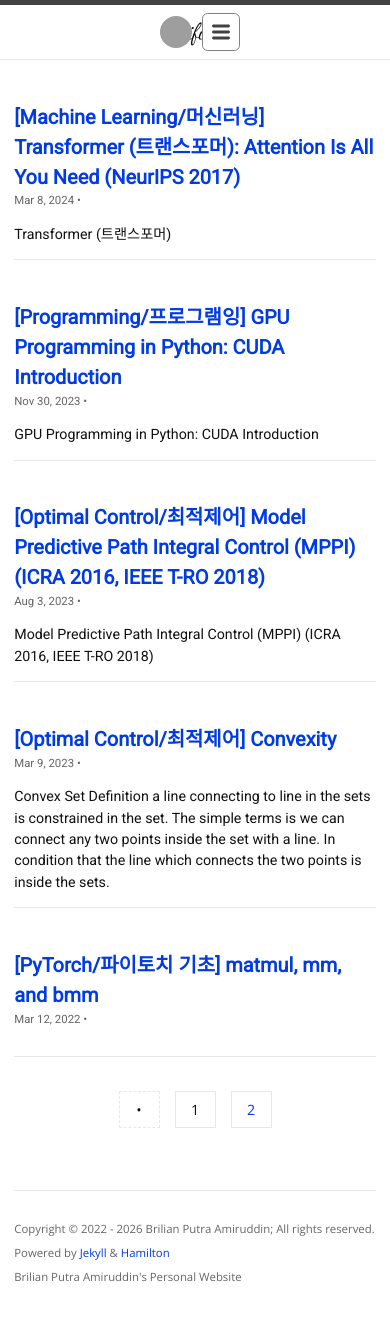
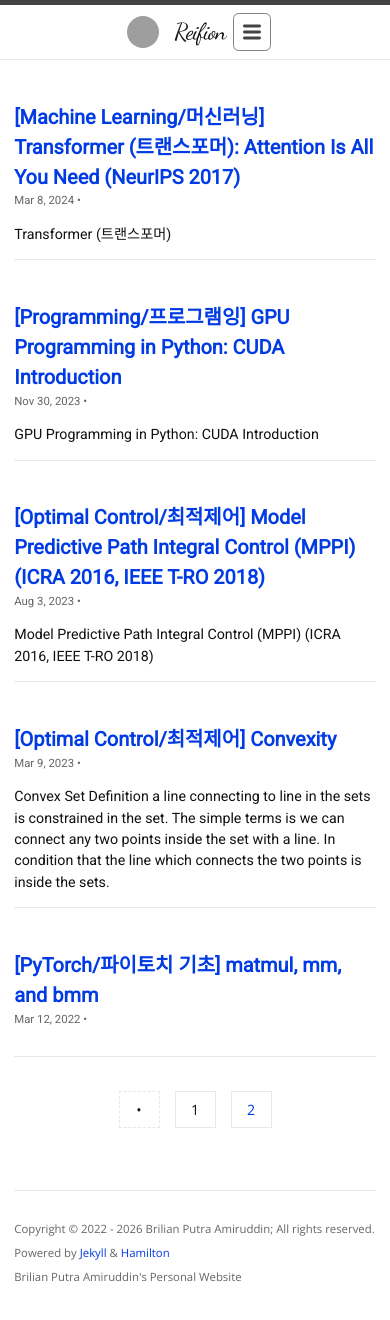
Before and after one commit to brilianputraa/brilianamiruddin.github.io, a Jekyll site: the page built from index.html, in a window 390 px wide. Built offline with Jekyll 4.4.1, drawn with Linux system fonts in a browser that asks for light colours; some web fonts are replaced; the list of posts is cut into pages by our own code; comment, search, counter and statistics services are not loaded; grey boxes are pictures that could not be loaded.

Commit message:
Fix mobile header layout: Profile LEFT, Title CENTER, Menu RIGHT
- Use flexbox with order property for clean positioning
- Profile button opens sidebar drawer from left
- Hamburger menu on right for navigation
- Title centered between them
- Sidebar: 260px width, smooth slide animation
- Close via X icon, backdrop click, or Escape key

Co-Authored-By: Claude Opus 4.7 <noreply@anthropic.com>

```diff
--- a/_includes/header.html
+++ b/_includes/header.html
@@ -38,44 +38,35 @@
       button.setAttribute('aria-expanded', 'false');
     }
 
-    // Close sidebar when nav menu opens
     document.addEventListener('DOMContentLoaded', function() {
       const navTrigger = document.getElementById("nav-trigger");
       if (navTrigger) {
         navTrigger.addEventListener('change', function() {
-          if (this.checked) {
-            closeSidebar();
-          }
+          if (this.checked) closeSidebar();
         });
       }
 
-      // Close sidebar on backdrop click
       const backdrop = document.getElementById("sidebar-backdrop");
       if (backdrop) {
         backdrop.addEventListener('click', closeSidebar);
       }
 
-      // Close sidebar on escape key
       document.addEventListener('keydown', function(e) {
-        if (e.key === 'Escape') {
-          closeSidebar();
-        }
+        if (e.key === 'Escape') closeSidebar();
       });
     });
   </script>
 
-  <!-- Backdrop for sidebar (mobile only) -->
   <div id="sidebar-backdrop" class="sidebar-backdrop"></div>
 
-  <button class="site-sidebar-button" onclick="clickSidebarButton()" aria-label="Toggle sidebar menu" aria-expanded="false">
+  <button class="site-sidebar-button" onclick="clickSidebarButton()" aria-label="Toggle profile sidebar" aria-expanded="false">
     {%- if site.avatar contains "://" -%}
       {%- assign avatar = site.avatar -%}
     {%- else -%}
       {%- assign avatar = site.avatar | relative_url -%}
     {%- endif %}
-    <img src="{{ avatar }}" alt="Menu" class="sidebar-avatar">
-    <!-- Close icon (SVG) -->
-    <svg class="close-icon" viewBox="0 0 24 24" fill="none" xmlns="http://www.w3.org/2000/svg">
+    <img src="{{ avatar }}" alt="Profile" class="sidebar-avatar">
+    <svg class="close-icon" viewBox="0 0 24 24" fill="none" stroke="currentColor" stroke-width="2" stroke-linecap="round">
       <line x1="18" y1="6" x2="6" y2="18"></line>
       <line x1="6" y1="6" x2="18" y2="18"></line>
     </svg>
--- a/_sass/hamilton/custom-styles.scss
+++ b/_sass/hamilton/custom-styles.scss
@@ -304,73 +304,58 @@
 }
 
 // ============================================
-// MOBILE SIDEBAR REDESIGN
-// Modern drawer-style sidebar with smooth UX
+// MOBILE HEADER & SIDEBAR REDESIGN
+// Clean layout: Profile LEFT | Title CENTER | Menu RIGHT
 // ============================================
-
-// Profile avatar - becomes menu trigger on mobile
-.sidebar-avatar {
-  width: 32px;
-  height: 32px;
-  border-radius: 50%;
-  object-fit: cover;
-  transition: transform 0.3s cubic-bezier(0.34, 1.56, 0.64, 1);
-}
 
 // Mobile-specific styles
 @media (max-width: 600px) {
-  // Header container - clean minimal look
-  .site-header .wrapper {
-    display: flex;
-    align-items: center;
-    justify-content: space-between;
-    padding: 0 12px;
-    height: 54px;
-    position: relative;
+  // HEADER LAYOUT - Flexbox for clean positioning
+  .site-header {
+    .wrapper {
+      display: flex;
+      align-items: center;
+      justify-content: space-between;
+      padding: 0 12px;
+      height: 54px;
+      position: relative;
+      gap: 8px;
+    }
   }
 
-  // Sidebar toggle button - left aligned, clean
+  // PROFILE BUTTON - LEFT side (opens sidebar)
   .site-sidebar-button {
     position: relative;
     left: 0;
     top: 0;
     transform: none;
-    padding: 8px;
+    order: 1;
+    padding: 6px;
     margin: 0;
     background: transparent;
     border: none;
     cursor: pointer;
     z-index: 110;
-    display: flex;
-    align-items: center;
-    justify-content: center;
+    flex-shrink: 0;
 
     img.sidebar-avatar {
       width: 32px;
       height: 32px;
       border-radius: 50%;
       border: 2px solid transparent;
-      transition: all 0.3s cubic-bezier(0.34, 1.56, 0.64, 1);
+      transition: transform 0.2s ease;
     }
 
     // Close icon (shown when sidebar open)
     .close-icon {
       display: none;
-      width: 24px;
-      height: 24px;
-      stroke: var(--text-color, #333);
-      stroke-width: 2;
+      width: 20px;
+      height: 20px;
     }
 
-    // When sidebar is expanded
     &[aria-expanded="true"] {
-      img.sidebar-avatar {
-        transform: scale(0);
-        opacity: 0;
-      }
-      .close-icon {
-        display: block;
-      }
+      img.sidebar-avatar { display: none; }
+      .close-icon { display: block; }
     }
 
     &:focus {
@@ -380,40 +365,39 @@
     }
   }
 
-  // Site title - centered
+  // SITE TITLE - CENTER
   .site-title {
-    position: absolute;
-    left: 50%;
-    transform: translateX(-50%);
+    order: 2;
+    flex: 1;
+    text-align: center;
     margin: 0;
+    float: none;
+    position: relative;
+    left: 0;
+    transform: none;
   }
 
-  // Navigation - right aligned
+  // NAV MENU - RIGHT side (hamburger)
   .site-nav {
+    order: 3;
     position: relative;
     top: 0;
     right: 0;
-    margin-right: 0;
+    flex-shrink: 0;
   }
 
-  // BACKDROP - blur effect when sidebar open
+  // BACKDROP
   .sidebar-backdrop {
     position: fixed;
     top: 54px;
     left: 0;
     right: 0;
     bottom: 0;
-    background: rgba(0, 0, 0, 0.3);
-    backdrop-filter: blur(4px);
-    -webkit-backdrop-filter: blur(4px);
+    background: rgba(0, 0, 0, 0.4);
     z-index: 99;
     opacity: 0;
     visibility: hidden;
-    transition: opacity 0.3s ease, visibility 0.3s ease;
-
-    &:active {
-      cursor: pointer;
-    }
+    transition: opacity 0.25s ease, visibility 0.25s ease;
   }
 
   .sidebar-backdrop.visible {
@@ -421,222 +405,121 @@
     visibility: visible;
   }
 
-  // SIDEBAR DRAWER - slides in from left
+  // SIDEBAR DRAWER - slides from left
   .site-sidebar {
     position: fixed;
     top: 54px;
     left: 0;
     bottom: 0;
-    width: 280px;
-    max-width: 85vw;
+    width: 260px;
+    max-width: 80vw;
     z-index: 100;
     background: var(--background-color, #fff);
     border-right: 1px solid var(--border-color, #e1e4e8);
     padding: 0;
     overflow-y: auto;
-    overflow-x: hidden;
     display: flex;
     flex-direction: column;
+    transform: translateX(-100%);
+    transition: transform 0.3s ease;
 
-    // Slide animation
-    transform: translateX(-100%);
-    transition: transform 0.35s cubic-bezier(0.32, 0.72, 0, 1);
-
-    // Hidden state (override default display:none)
     &[aria-expanded="true"] {
       transform: translateX(0);
     }
 
-    &[aria-expanded="false"] {
-      transform: translateX(-100%);
+    .sidebar-section {
+      padding: 0;
+      border-bottom: 1px solid var(--border-color, #e1e4e8);
     }
 
-    // Profile section - compact and elegant
-    .sidebar-section {
-      padding: 0;
-      text-align: left;
-      width: 100%;
-      border-bottom: 1px solid var(--border-color, #e1e4e8);
-
-      &:last-child {
-        border-bottom: none;
-      }
+    .author-avatar {
+      width: 56px;
+      height: 56px;
+      border-radius: 50%;
+      margin: 14px auto 10px;
+      display: block;
     }
 
-    // Author avatar - smaller, clean
-    .author-avatar {
-      width: 64px;
-      height: 64px;
-      border-radius: 50%;
-      margin: 16px auto 12px;
-      display: block;
-      object-fit: cover;
-    }
-
-    // Contact info
     ul.contact-list {
-      padding: 0 16px 16px;
+      padding: 0 12px 12px;
       margin: 0;
       text-align: center;
 
       li {
-        display: flex;
-        align-items: center;
-        justify-content: center;
-        gap: 6px;
-        margin: 8px 0;
-        font-size: 0.85rem;
+        font-size: 0.8rem;
+        margin: 6px 0;
         overflow: hidden;
-        white-space: nowrap;
         text-overflow: ellipsis;
-
-        .sidebar-icon {
-          font-size: 0.75rem;
-          opacity: 0.7;
-        }
-
-        .contact-info {
-          max-width: 180px;
-          overflow: hidden;
-          text-overflow: ellipsis;
-        }
       }
     }
 
-    // Subscribe link
     .feed-subscribe {
-      padding: 12px 16px;
-      display: flex;
-      align-items: center;
-      gap: 8px;
-      font-size: 0.85rem;
+      padding: 10px 12px;
+      font-size: 0.8rem;
       border-bottom: 1px solid var(--border-color, #e1e4e8);
-
-      .sidebar-icon {
-        font-size: 0.9rem;
-      }
     }
 
-    // Social icons - compact row
     ul.social-icons {
       display: flex;
       justify-content: center;
       gap: 4px;
-      padding: 12px 16px;
+      padding: 10px 12px;
       margin: 0;
 
-      li {
-        margin: 0;
+      a.social-icon {
+        width: 32px;
+        height: 32px;
+        display: flex;
+        align-items: center;
+        justify-content: center;
+        border-radius: 6px;
 
-        a.social-icon {
-          display: flex;
-          align-items: center;
-          justify-content: center;
-          width: 36px;
-          height: 36px;
-          border-radius: 8px;
-          transition: background 0.2s ease;
-
-          i {
-            font-size: 1.1rem;
-          }
-
-          &:hover {
-            background: var(--bg-secondary, #f1f3f5);
-          }
-        }
+        i { font-size: 1rem; }
       }
     }
 
-    // TOC (Table of Contents) - if present
     .toc-title {
-      font-size: 0.85rem;
-      font-weight: 600;
-      padding: 12px 16px;
+      font-size: 0.8rem;
+      padding: 10px 12px;
       text-align: left;
       border: none;
       background: var(--bg-secondary, #f6f8fa);
-      margin: 0;
     }
 
     .toc-nav {
-      max-height: none;
       border: none;
-      overflow-y: auto;
 
-      ul {
-        padding: 0;
-        margin: 0;
+      ul li a {
+        padding: 8px 12px;
+        font-size: 0.8rem;
+        border-bottom: 1px solid var(--border-color, #e1e4e8);
+      }
 
-        li a {
-          padding: 10px 16px;
-          font-size: 0.85rem;
-          border-bottom: 1px solid var(--border-color, #e1e4e8);
-          display: block;
-          transition: background 0.15s ease;
-
-          &:hover {
-            background: var(--bg-secondary, #f6f8fa);
-          }
-        }
-
-        li ul li a {
-          padding-left: 32px;
-          font-size: 0.8rem;
-        }
+      li ul li a {
+        padding-left: 24px;
+        font-size: 0.75rem;
       }
     }
   }
 
-  // Dark mode mobile sidebar
+  // Dark mode
   @media (prefers-color-scheme: dark) {
-    .sidebar-backdrop {
-      background: rgba(0, 0, 0, 0.5);
-    }
+    .sidebar-backdrop { background: rgba(0, 0, 0, 0.6); }
 
     .site-sidebar {
       background: var(--bg-color, #1a1a2e);
       border-right-color: var(--border-color, #2d2d44);
 
-      .sidebar-section {
-        border-bottom-color: var(--border-color, #2d2d44);
-      }
-
-      ul.social-icons a.social-icon:hover {
-        background: var(--bg-secondary, #2d2d44);
-      }
-
-      .toc-title {
-        background: var(--bg-secondary, #16162a);
-      }
-
-      .toc-nav ul li a {
-        border-bottom-color: var(--border-color, #2d2d44);
-
-        &:hover {
-          background: var(--bg-secondary, #16162a);
-        }
-      }
-    }
-
-    .site-sidebar-button .close-icon {
-      stroke: var(--text-color, #e1e4e8);
+      .sidebar-section { border-bottom-color: var(--border-color, #2d2d44); }
+      .toc-title { background: var(--bg-secondary, #16162a); }
+      .toc-nav ul li a { border-bottom-color: var(--border-color, #2d2d44); }
     }
   }
 }
 
-// Desktop - ensure sidebar always visible
+// Desktop - hide mobile elements
 @media screen and (min-width: 601px) {
-  .site-sidebar {
-    display: block !important;
-    transform: none !important;
-  }
-
-  .sidebar-backdrop {
-    display: none !important;
-  }
-
-  .site-sidebar-button {
-    display: none !important;
-  }
+  .site-sidebar { display: block !important; transform: none !important; }
+  .sidebar-backdrop { display: none !important; }
+  .site-sidebar-button { display: none !important; }
 }
```
Also changed, not shown: other parts of _includes/header.html (+1 -1 lines).
